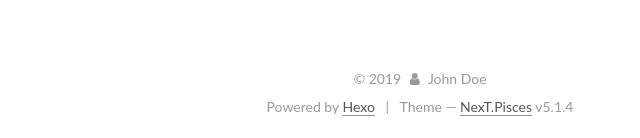
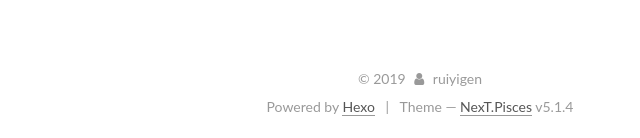
Before and after one commit to rix-kd/rix-kd.github.io, a plain HTML site: page index.html in a window 1280 px wide. Shown: the part 2304-2442 px from the top of the page, 220-860 px from the left. Drawn offline with Linux system fonts and the light colour scheme.

Commit message:
Site updated: 2019-12-30 14:32:20

```diff
--- a/index.html
+++ b/index.html
@@ -84,7 +84,7 @@
 <meta property="og:url" content="http://yoursite.com/index.html">
 <meta property="og:site_name" content="Hexo">
 <meta property="og:locale" content="en_US">
-<meta property="article:author" content="John Doe">
+<meta property="article:author" content="ruiyigen">
 <meta name="twitter:card" content="summary">
 
 
@@ -252,7 +252,7 @@
     <link itemprop="mainEntityOfPage" href="http://yoursite.com/2019/12/30/linux-skills/">
 
     <span hidden itemprop="author" itemscope itemtype="http://schema.org/Person">
-      <meta itemprop="name" content="John Doe">
+      <meta itemprop="name" content="ruiyigen">
       <meta itemprop="description" content="">
       <meta itemprop="image" content="/images/avatar.gif">
     </span>
@@ -384,7 +384,7 @@
     <link itemprop="mainEntityOfPage" href="http://yoursite.com/2019/12/30/hello-world/">
 
     <span hidden itemprop="author" itemscope itemtype="http://schema.org/Person">
-      <meta itemprop="name" content="John Doe">
+      <meta itemprop="name" content="ruiyigen">
       <meta itemprop="description" content="">
       <meta itemprop="image" content="/images/avatar.gif">
     </span>
@@ -535,7 +535,7 @@
         <div class="site-overview">
           <div class="site-author motion-element" itemprop="author" itemscope itemtype="http://schema.org/Person">
 
-              <p class="site-author-name" itemprop="name">John Doe</p>
+              <p class="site-author-name" itemprop="name">ruiyigen</p>
               <p class="site-description motion-element" itemprop="description"></p>
           </div>
 
@@ -607,7 +607,7 @@
   <span class="with-love">
     <i class="fa fa-user"></i>
   </span>
-  <span class="author" itemprop="copyrightHolder">John Doe</span>
+  <span class="author" itemprop="copyrightHolder">ruiyigen</span>
 
 
 </div>
```
Also changed, not shown: 2019/12/30/hello-world/index.html (+4 -4 lines), 2019/12/30/linux-skills/index.html (+4 -4 lines), archives/2019/12/index.html (+3 -3 lines), archives/2019/index.html (+3 -3 lines), archives/index.html (+3 -3 lines).
